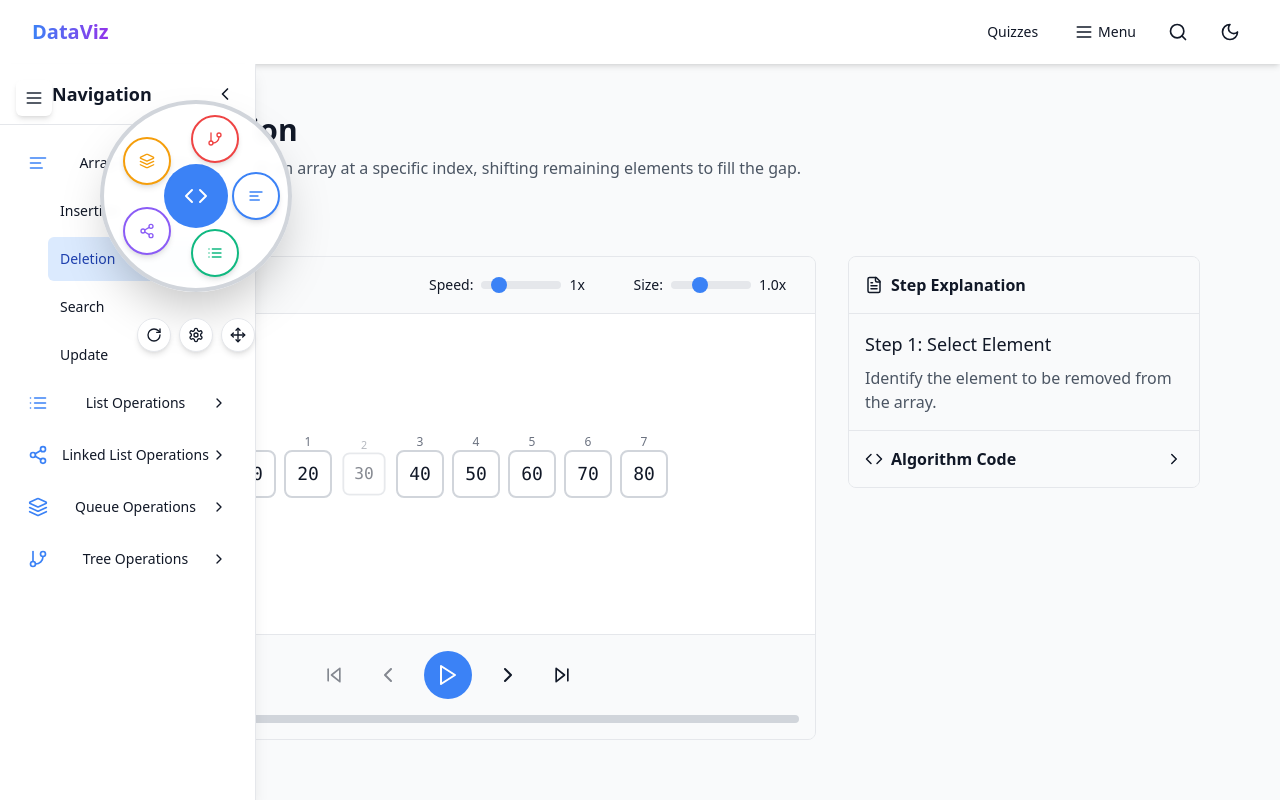
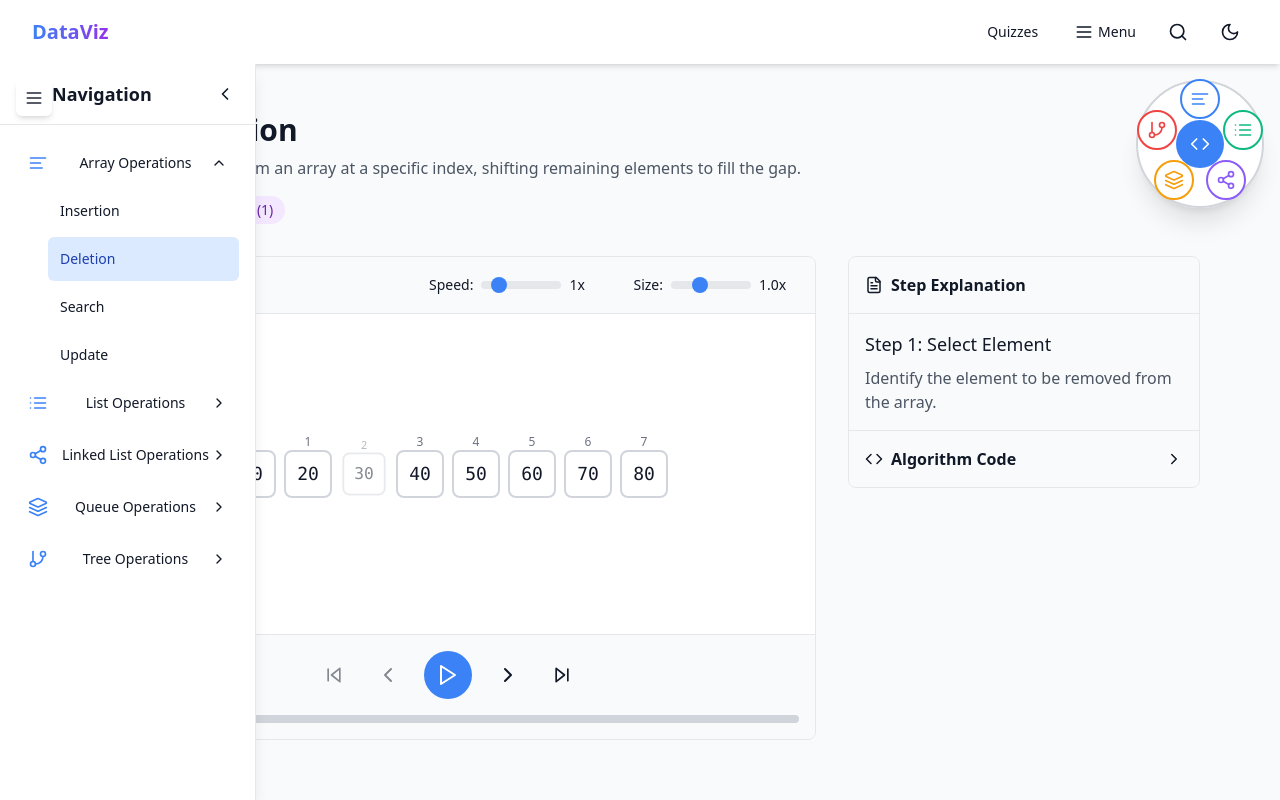
Before and after one commit to opadasaleh/Datastructure, a React (Vite) app: page /algorithms/array-delete in a window 1280 px wide. Built offline with nearby package versions, Linux system fonts and the light colour scheme.

Commit message:
Create Simple Circular Sidebar

```diff
--- a/src/components/layout/CircularSidebar.tsx
+++ b/src/components/layout/CircularSidebar.tsx
@@ -1,13 +1,9 @@
-import React, { useState, useCallback, memo, useEffect } from 'react';
+import React, { useState, useCallback, memo } from 'react';
 import { Link, useLocation } from 'react-router-dom';
 import {
-  ChevronDown, ChevronRight, ChevronLeft,
-  AlignLeft, GitBranch, Network, Database,
-  BarChart2, Binary, Share2, Grid2X2, List, Code, Menu, X, Layers,
-  RotateCw, Move, Settings
+  AlignLeft, GitBranch, List, Layers, Share2, Code, X
 } from 'lucide-react';
 import { useTheme } from '../../contexts/ThemeContext';
-import { useSidebar } from '../../contexts/SidebarContext';
 
 interface CircularSidebarProps {
   isVisible: boolean;
@@ -16,30 +12,23 @@ interface CircularSidebarProps {
 const CircularSidebar: React.FC<CircularSidebarProps> = ({ isVisible }) => {
   const { theme } = useTheme();
   const location = useLocation();
-  const [rotation, setRotation] = useState(0);
-  const [position, setPosition] = useState({ x: 100, y: 100 });
-  const [isDragging, setIsDragging] = useState(false);
-  const [isRotating, setIsRotating] = useState(false);
-  const [dragStart, setDragStart] = useState({ x: 0, y: 0 });
-  const [rotationStart, setRotationStart] = useState(0);
-  const [isExpanded, setIsExpanded] = useState(false);
   const [selectedCategory, setSelectedCategory] = useState<string | null>(null);
 
   const SIDEBAR_ITEMS = [
     {
-      title: 'Array Operations',
-      icon: <AlignLeft size={16} />,
+      title: 'Arrays',
+      icon: <AlignLeft size={20} />,
       color: '#3B82F6',
       children: [
-        { title: 'Insertion', path: '/algorithms/array-insert' },
-        { title: 'Deletion', path: '/algorithms/array-delete' },
+        { title: 'Insert', path: '/algorithms/array-insert' },
+        { title: 'Delete', path: '/algorithms/array-delete' },
         { title: 'Search', path: '/algorithms/array-search' },
         { title: 'Update', path: '/algorithms/array-update' }
       ]
     },
     {
-      title: 'List Operations',
-      icon: <List size={16} />,
+      title: 'Lists',
+      icon: <List size={20} />,
       color: '#10B981',
       children: [
         { title: 'Ordered Insert', path: '/algorithms/ordered-list-insert' },
@@ -49,19 +38,19 @@ const CircularSidebar: React.FC<CircularSidebarProps> = ({ isVisible }) => {
       ]
     },
     {
-      title: 'Linked List',
-      icon: <Share2 size={16} />,
+      title: 'Linked Lists',
+      icon: <Share2 size={20} />,
       color: '#8B5CF6',
       children: [
-        { title: 'Insertion', path: '/algorithms/linkedlist-insert' },
-        { title: 'Deletion', path: '/algorithms/linkedlist-delete' },
+        { title: 'Insert', path: '/algorithms/linkedlist-insert' },
+        { title: 'Delete', path: '/algorithms/linkedlist-delete' },
         { title: 'Search', path: '/algorithms/linkedlist-search' },
         { title: 'Update', path: '/algorithms/linkedlist-update' }
       ]
     },
     {
-      title: 'Queue Operations',
-      icon: <Layers size={16} />,
+      title: 'Queues',
+      icon: <Layers size={20} />,
       color: '#F59E0B',
       children: [
         { title: 'Enqueue', path: '/algorithms/queue-enqueue' },
@@ -72,12 +61,12 @@ const CircularSidebar: React.FC<CircularSidebarProps> = ({ isVisible }) => {
       ]
     },
     {
-      title: 'Tree Operations',
-      icon: <GitBranch size={16} />,
+      title: 'Trees',
+      icon: <GitBranch size={20} />,
       color: '#EF4444',
       children: [
-        { title: 'Insertion', path: '/algorithms/tree-insert' },
-        { title: 'Deletion', path: '/algorithms/tree-delete' },
+        { title: 'Insert', path: '/algorithms/tree-insert' },
+        { title: 'Delete', path: '/algorithms/tree-delete' },
         { title: 'Search', path: '/algorithms/tree-search' },
         { title: 'Inorder', path: '/algorithms/tree-traverse-inorder' },
         { title: 'Preorder', path: '/algorithms/tree-traverse-preorder' },
@@ -86,227 +75,98 @@ const CircularSidebar: React.FC<CircularSidebarProps> = ({ isVisible }) => {
     }
   ];
 
-  // Handle mouse events for dragging
-  const handleMouseDown = useCallback((e: React.MouseEvent, type: 'drag' | 'rotate') => {
-    e.preventDefault();
-    e.stopPropagation();
-
-    if (type === 'drag') {
-      setIsDragging(true);
-      setDragStart({
-        x: e.clientX - position.x,
-        y: e.clientY - position.y
-      });
-    } else {
-      setIsRotating(true);
-      setRotationStart(rotation);
-    }
-  }, [position, rotation]);
-
-  const handleMouseMove = useCallback((e: MouseEvent) => {
-    if (isDragging) {
-      setPosition({
-        x: e.clientX - dragStart.x,
-        y: e.clientY - dragStart.y
-      });
-    } else if (isRotating) {
-      const centerX = position.x + 100; // Half of sidebar width
-      const centerY = position.y + 100; // Half of sidebar height
-      const angle = Math.atan2(e.clientY - centerY, e.clientX - centerX);
-      const degrees = (angle * 180) / Math.PI;
-      setRotation(degrees);
-    }
-  }, [isDragging, isRotating, dragStart, position]);
-
-  const handleMouseUp = useCallback(() => {
-    setIsDragging(false);
-    setIsRotating(false);
-  }, []);
-
-  // Add global mouse event listeners
-  useEffect(() => {
-    if (isDragging || isRotating) {
-      document.addEventListener('mousemove', handleMouseMove);
-      document.addEventListener('mouseup', handleMouseUp);
-      return () => {
-        document.removeEventListener('mousemove', handleMouseMove);
-        document.removeEventListener('mouseup', handleMouseUp);
-      };
-    }
-  }, [isDragging, isRotating, handleMouseMove, handleMouseUp]);
-
-  // Auto-rotate function
-  const startAutoRotation = () => {
-    const interval = setInterval(() => {
-      setRotation(prev => (prev + 1) % 360);
-    }, 50);
-
-    setTimeout(() => {
-      clearInterval(interval);
-    }, 3000); // Rotate for 3 seconds
-  };
-
-  // Calculate positions for circular menu items
-  const getItemPosition = (index: number, total: number, radius: number = 60) => {
-    const angle = (index * 360) / total;
-    const radian = (angle * Math.PI) / 180;
-    return {
-      x: Math.cos(radian) * radius,
-      y: Math.sin(radian) * radius,
-      angle: angle
-    };
-  };
-
   if (!isVisible) return null;
 
   return (
-    <div
-      className="fixed z-50 select-none"
-      style={{
-        left: position.x,
-        top: position.y,
-        transform: `rotate(${rotation}deg)`,
-        transformOrigin: 'center',
-        transition: isDragging || isRotating ? 'none' : 'transform 0.3s ease'
-      }}
-    >
-      {/* Main Circular Container */}
+    <div className="fixed top-20 right-4 z-50">
+      {/* Main Circle */}
       <div
         className={`
-          relative w-48 h-48 rounded-full border-4 cursor-move
+          relative w-32 h-32 rounded-full border-2
           ${theme === 'dark'
-            ? 'bg-gray-900/95 border-gray-700 shadow-2xl'
-            : 'bg-white/95 border-gray-300 shadow-2xl'}
-          backdrop-blur-sm transition-all duration-300
-          ${isExpanded ? 'scale-150' : 'scale-100'}
+            ? 'bg-gray-900/95 border-gray-700'
+            : 'bg-white/95 border-gray-300'}
+          backdrop-blur-sm shadow-xl
         `}
-        onMouseDown={(e) => handleMouseDown(e, 'drag')}
       >
-        {/* Center Hub */}
+        {/* Center Logo */}
         <div
           className={`
             absolute top-1/2 left-1/2 transform -translate-x-1/2 -translate-y-1/2
-            w-16 h-16 rounded-full flex items-center justify-center
+            w-12 h-12 rounded-full flex items-center justify-center
             ${theme === 'dark' ? 'bg-blue-600' : 'bg-blue-500'}
-            text-white font-bold text-lg cursor-pointer
-            hover:scale-110 transition-transform duration-200
+            text-white cursor-pointer
           `}
-          onClick={() => setIsExpanded(!isExpanded)}
         >
-          <Code size={24} />
+          <Code size={20} />
         </div>
 
-        {/* Circular Menu Items */}
+        {/* Category Buttons Around Circle */}
         {SIDEBAR_ITEMS.map((item, index) => {
-          const pos = getItemPosition(index, SIDEBAR_ITEMS.length, isExpanded ? 80 : 60);
-          const isActive = selectedCategory === item.title;
+          const angle = (index * 72) - 90; // 360/5 = 72 degrees apart, start from top
+          const radian = (angle * Math.PI) / 180;
+          const radius = 45;
+          const x = Math.cos(radian) * radius;
+          const y = Math.sin(radian) * radius;
 
           return (
-            <div
+            <button
               key={index}
               className={`
-                absolute w-12 h-12 rounded-full flex items-center justify-center
-                cursor-pointer transition-all duration-300 group
-                ${isActive
-                  ? 'scale-125 shadow-lg'
-                  : 'hover:scale-110'}
+                absolute w-10 h-10 rounded-full flex items-center justify-center
+                transition-all duration-200 border-2
+                ${selectedCategory === item.title
+                  ? 'scale-110 shadow-lg'
+                  : 'hover:scale-105'}
                 ${theme === 'dark' ? 'bg-gray-800' : 'bg-white'}
-                border-2 shadow-md
               `}
               style={{
-                left: `calc(50% + ${pos.x}px - 24px)`,
-                top: `calc(50% + ${pos.y}px - 24px)`,
+                left: `calc(50% + ${x}px - 20px)`,
+                top: `calc(50% + ${y}px - 20px)`,
                 borderColor: item.color,
-                backgroundColor: isActive ? item.color : undefined,
-                transform: `rotate(-${rotation}deg)` // Counter-rotate to keep icons upright
+                backgroundColor: selectedCategory === item.title ? item.color : undefined
               }}
-              onClick={() => {
-                setSelectedCategory(selectedCategory === item.title ? null : item.title);
-              }}
+              onClick={() => setSelectedCategory(
+                selectedCategory === item.title ? null : item.title
+              )}
+              title={item.title}
             >
-              <div style={{ color: isActive ? 'white' : item.color }}>
+              <div style={{
+                color: selectedCategory === item.title ? 'white' : item.color
+              }}>
                 {item.icon}
               </div>
-
-              {/* Tooltip */}
-              <div
-                className={`
-                  absolute bottom-full mb-2 px-2 py-1 rounded text-xs whitespace-nowrap
-                  opacity-0 group-hover:opacity-100 transition-opacity duration-200
-                  ${theme === 'dark' ? 'bg-gray-800 text-white' : 'bg-gray-900 text-white'}
-                  pointer-events-none z-10
-                `}
-                style={{ transform: `rotate(-${rotation}deg)` }}
-              >
-                {item.title}
-              </div>
-            </div>
+            </button>
           );
         })}
-
-        {/* Control Buttons */}
-        <div className="absolute -bottom-16 left-1/2 transform -translate-x-1/2 flex space-x-2">
-          {/* Rotate Button */}
-          <button
-            className={`
-              p-2 rounded-full
-              ${theme === 'dark' ? 'bg-gray-800 hover:bg-gray-700' : 'bg-white hover:bg-gray-100'}
-              border shadow-md transition-colors duration-200
-            `}
-            onMouseDown={(e) => handleMouseDown(e, 'rotate')}
-            title="Rotate"
-          >
-            <RotateCw size={16} />
-          </button>
-
-          {/* Auto-rotate Button */}
-          <button
-            className={`
-              p-2 rounded-full
-              ${theme === 'dark' ? 'bg-gray-800 hover:bg-gray-700' : 'bg-white hover:bg-gray-100'}
-              border shadow-md transition-colors duration-200
-            `}
-            onClick={startAutoRotation}
-            title="Auto Rotate"
-          >
-            <Settings size={16} />
-          </button>
-
-          {/* Move Button */}
-          <button
-            className={`
-              p-2 rounded-full
-              ${theme === 'dark' ? 'bg-gray-800 hover:bg-gray-700' : 'bg-white hover:bg-gray-100'}
-              border shadow-md transition-colors duration-200
-            `}
-            title="Drag to Move"
-          >
-            <Move size={16} />
-          </button>
-        </div>
       </div>
 
-      {/* Expanded Menu */}
+      {/* Dropdown Menu */}
       {selectedCategory && (
         <div
           className={`
-            absolute top-full mt-4 left-1/2 transform -translate-x-1/2
-            min-w-48 rounded-lg border shadow-xl z-20
+            absolute top-full mt-2 right-0
+            w-48 rounded-lg border shadow-xl
             ${theme === 'dark' ? 'bg-gray-900 border-gray-700' : 'bg-white border-gray-200'}
           `}
-          style={{ transform: `translateX(-50%) rotate(-${rotation}deg)` }}
         >
-          <div className="p-4">
-            <h3 className="font-semibold mb-3 text-center">
-              {selectedCategory}
-            </h3>
-            <div className="space-y-2">
+          <div className="p-3">
+            <div className="flex items-center justify-between mb-3">
+              <h3 className="font-semibold text-sm">{selectedCategory}</h3>
+              <button
+                onClick={() => setSelectedCategory(null)}
+                className="text-gray-400 hover:text-gray-600"
+              >
+                <X size={16} />
+              </button>
+            </div>
+            <div className="space-y-1">
               {SIDEBAR_ITEMS.find(item => item.title === selectedCategory)?.children.map((child, index) => (
                 <Link
                   key={index}
                   to={child.path}
                   className={`
-                    block p-2 rounded text-sm text-center
+                    block p-2 rounded text-sm
                     ${location.pathname === child.path
                       ? `${theme === 'dark' ? 'bg-blue-900/30 text-blue-300' : 'bg-blue-100 text-blue-800'}`
                       : `hover:${theme === 'dark' ? 'bg-gray-800' : 'bg-gray-100'}`}
```
